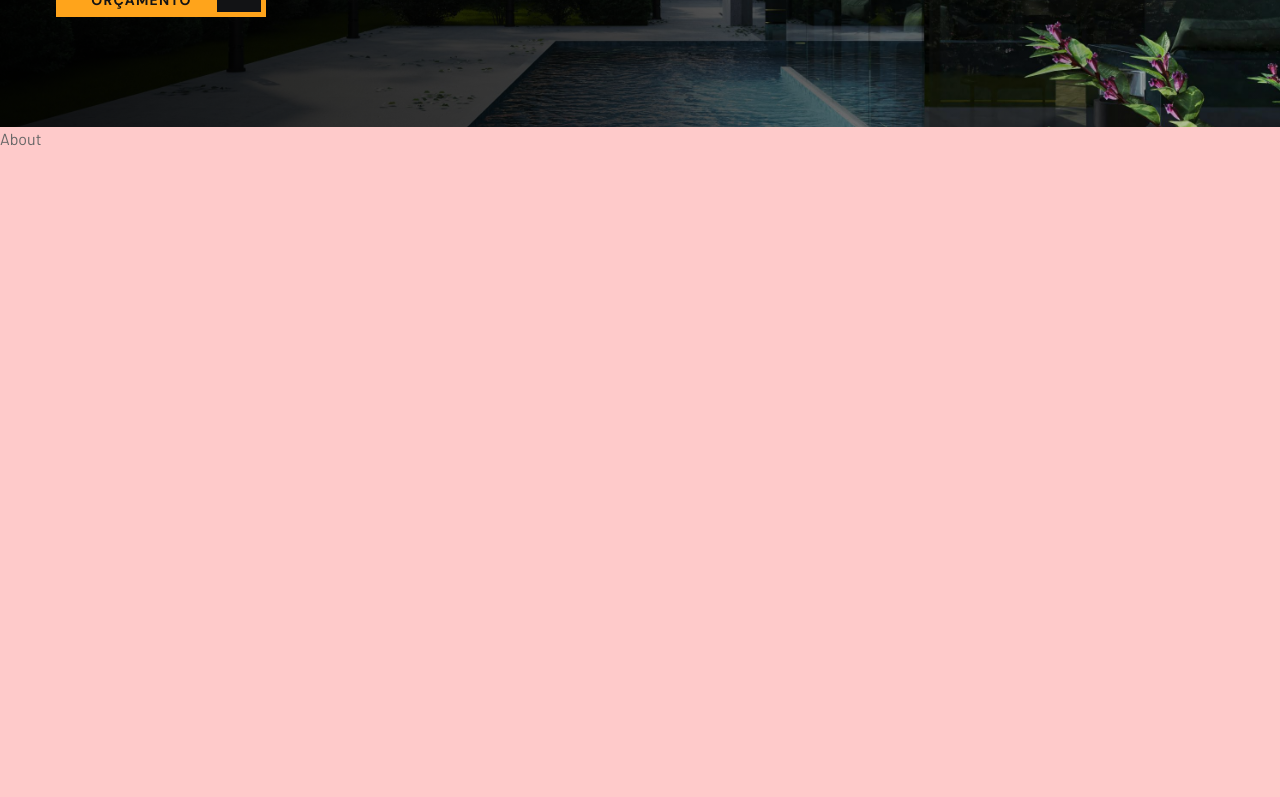
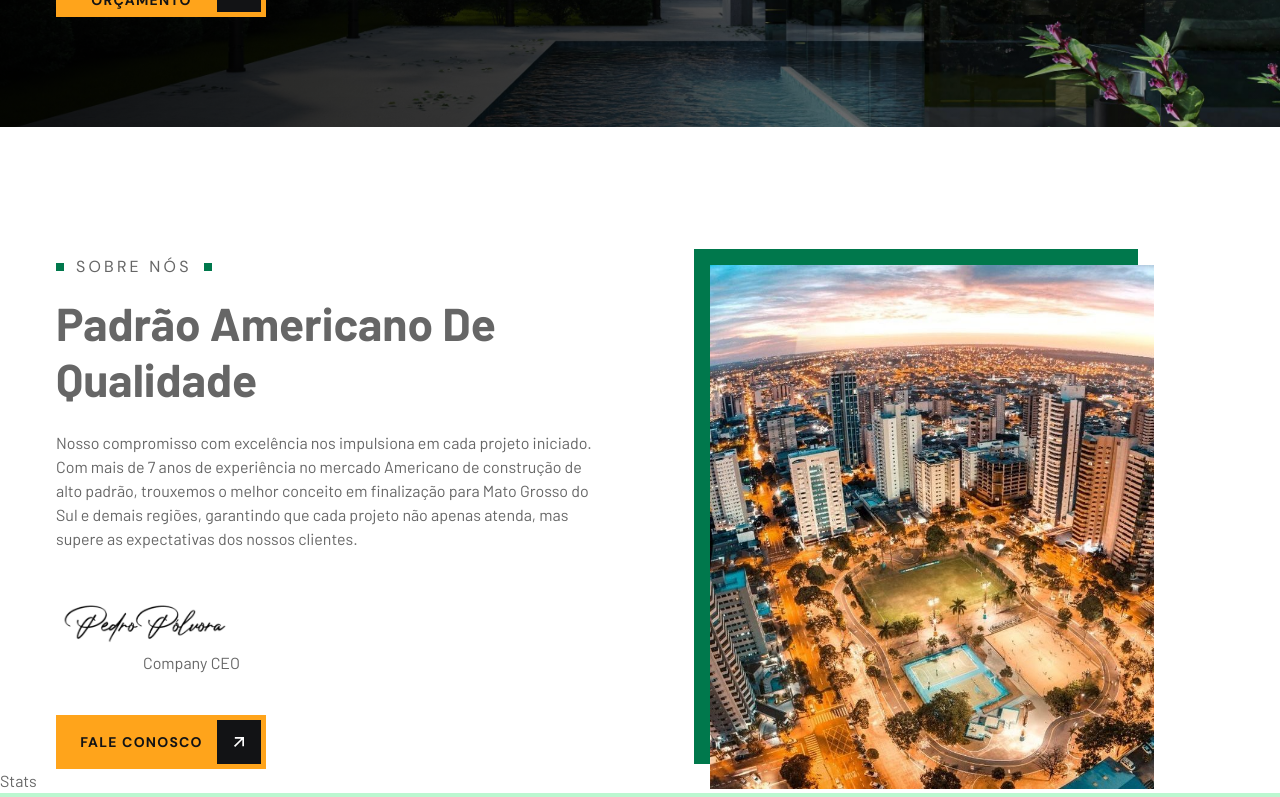
Before and after one commit to itsadrianapaiva/PQuatro-Construtora, a Next.js app: page / in a window 1280 px wide. Shown: the part 600-1397 px from the top of the page. Built offline with nearby package versions, Linux system fonts and the light colour scheme.

Commit message:
about done

```diff
--- a/components/About.jsx
+++ b/components/About.jsx
@@ -1,7 +1,54 @@
+import Image from "next/image";
+import Pretitle from "./Pretitle";
+import Button from "./Button";
+
 const About = () => {
   return (
-    <div className="h-screen bg-red-200" id="about">
-      About
+    <div className="pt-16 xl:pt-32" id="about">
+      <div className="container mx-auto">
+        <div className="flex flex-col gap-12 xl:flex-row xl:items-center xl:gap-0">
+          {/* text */}
+          <div className="flex-1">
+            <div className="max-w-[540px]">
+              {/* pretitle */}
+              <Pretitle text="Sobre Nós" />
+              <h2 className="h2 mb-6">Padrão Americano de Qualidade</h2>
+              <p className="mb-11">
+                Nosso compromisso com excelência nos impulsiona em cada projeto
+                iniciado. Com mais de 7 anos de experiência no mercado Americano
+                de construção de alto padrão, trouxemos o melhor conceito em
+                finalização para Mato Grosso do Sul e demais regiões, garantindo
+                que cada projeto não apenas atenda, mas supere as expectativas
+                dos nossos clientes.
+              </p>
+              <div className="mb-10 flex w-max flex-col text-right">
+                <Image
+                  src="/assets/img/about/signature.png"
+                  width={184}
+                  height={38}
+                  alt="signature"
+                />
+                <p>Company CEO</p>
+              </div>
+              {/* btn */}
+              <Button text="Fale Conosco" />
+            </div>
+          </div>
+          {/* img */}
+          <div className="flex-1 xl:flex xl:justify-center">
+            <div className="relative xl:h-[493px] xl:w-[444px]">
+              {/* bg */}
+              <div className="absolute -left-4 -top-4 -z-10 hidden h-[515px] w-[444px] bg-accent xl:flex"></div>
+              <Image
+                src={"/assets/img/about/img1.jpeg"}
+                width={444}
+                height={492}
+                alt={"mato grosso do sul"}
+              />
+            </div>
+          </div>
+        </div>
+      </div>
     </div>
   );
 };
--- /dev/null
+++ b/components/Pretitle.jsx
@@ -0,0 +1,13 @@
+const Pretitle = ({ text, center }) => {
+  return (
+    <div
+      className={`mb-4 flex items-center gap-3 ${center && "justify-center"}`}
+    >
+      <div className="h-2 w-2 bg-accent"></div>
+      <p className="font-primary uppercase tracking-[3.2px]">{text}</p>
+      <div className="h-2 w-2 bg-accent"></div>
+    </div>
+  );
+};
+
+export default Pretitle;
```
Also changed, not shown: public/Assets/img/about/img1.jpeg.
